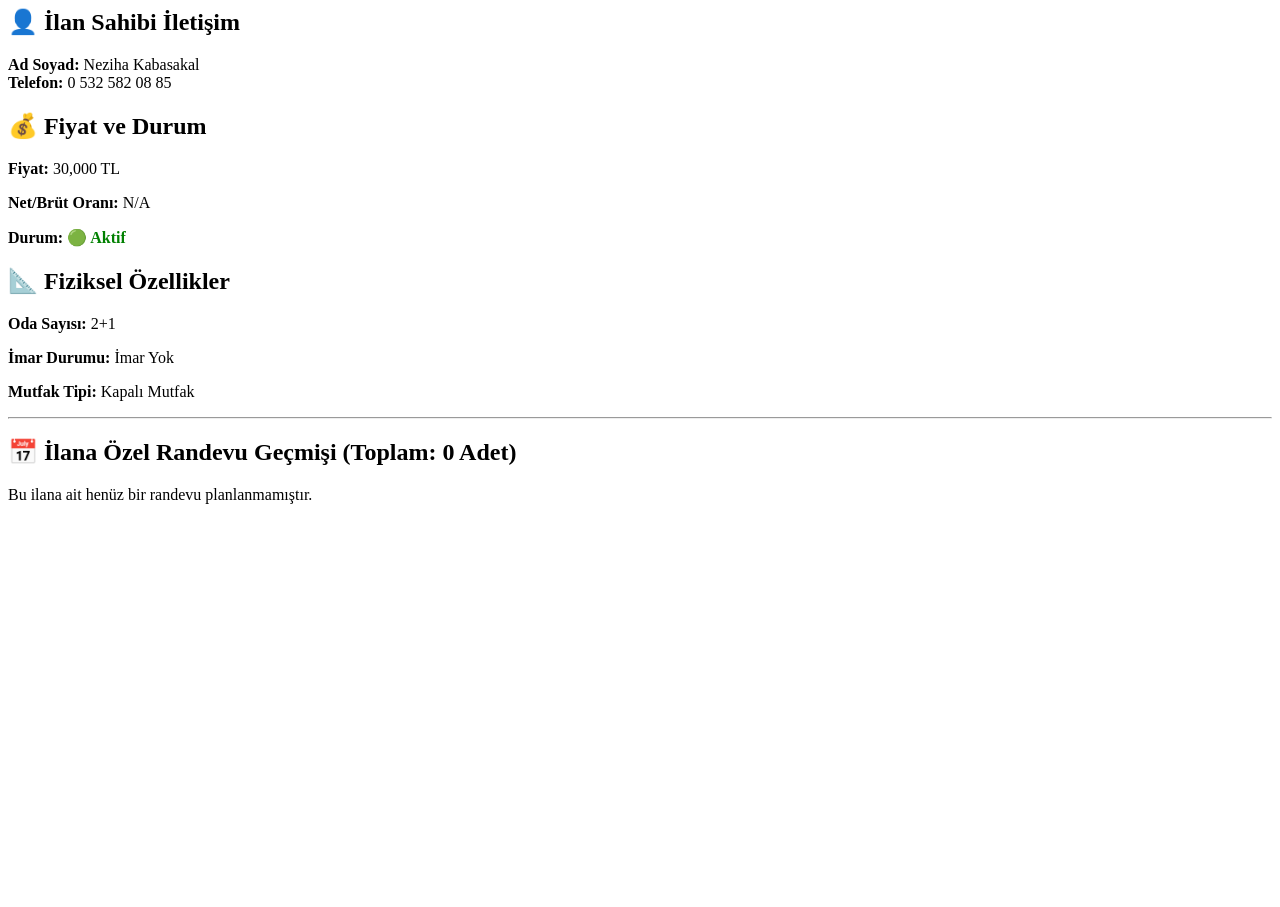
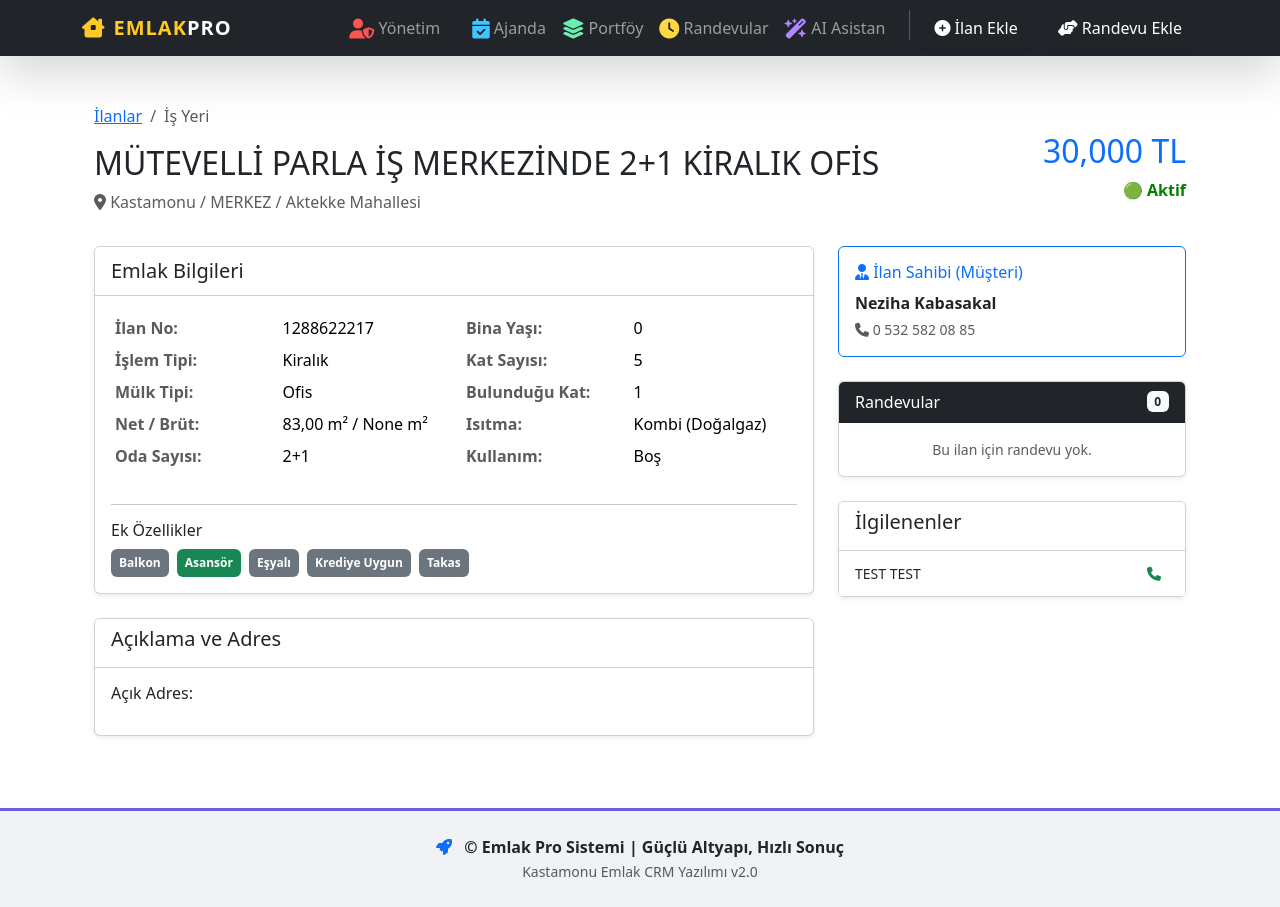
Before and after one commit to Bibsiroglu/OfficeAppNew, a Django app: page /detay/1/ in a window 1280 px wide. Before the commit the page ends 504 px from the top, so only its background shows below. Run offline with Django 5.2, Linux system fonts and the light colour scheme; data comes from the database, SQL or seed files in the repository; both versions use the stored data as it was after the commit.

Commit message:
İlan Detay Sayfası Düzenlendi

```diff
--- a/ilanlar/templates/ilanlar/ilan_detay.html
+++ b/ilanlar/templates/ilanlar/ilan_detay.html
@@ -1,68 +1,170 @@
-<div class="bilgi-kutu">
-    <h2>👤 İlan Sahibi İletişim</h2>
-    <div class="bilgi-grid">
-        <div class="bilgi-satiri"><strong>Ad Soyad:</strong> <span>{{ ilan.musteri.ad }} {{ ilan.musteri.soyad }}</span>
+{% extends 'base.html' %}
+{% load humanize %}
+
+{% block title %}{{ ilan.ilan_no }} - {{ ilan.baslik }}{% endblock %}
+
+{% block content %}
+<div class="container mt-4">
+    <div class="d-flex justify-content-between align-items-center mb-3">
+        <div>
+            <nav aria-label="breadcrumb">
+                <ol class="breadcrumb">
+                    <li class="breadcrumb-item"><a href="{% url 'ilan_listesi' %}">İlanlar</a></li>
+                    <li class="breadcrumb-item active">{{ ilan.get_ana_kategori_display }}</li>
+                </ol>
+            </nav>
+            <h1 class="h2">{{ ilan.baslik }}</h1>
+            <p class="text-muted"><i class="fas fa-map-marker-alt"></i>
+                {{ ilan.il }} / {{ ilan.ilce }} / {{ ilan.mahalle }}
+            </p>
         </div>
-        <div class="bilgi-satiri"><strong>Telefon:</strong> <span>{{ ilan.musteri.telefon }}</span></div>
+        <div class="text-end">
+            <h2 class="text-primary">{{ ilan.fiyat_goster }}</h2>
+            <div>{{ ilan.durum_kontrol }}</div>
         </div>
     </div>
 
-<div class="bilgi-kutu">
-    <h2>💰 Fiyat ve Durum</h2>
-    <p><strong>Fiyat:</strong> <span class="fiyat">{{ ilan.fiyat_goster }}</span></p>
-    <p><strong>Net/Brüt Oranı:</strong> {{ ilan.net_alan_orani }}</p>
-    <p><strong>Durum:</strong> {{ ilan.durum_kontrol }}</p>
+    <div class="row">
+        <div class="col-lg-8">
+            <div class="card shadow-sm mb-4">
+                <div class="card-header bg-white">
+                    <h5 class="mb-0 py-1">Emlak Bilgileri</h5>
+                </div>
+                <div class="card-body">
+                    <div class="row g-3">
+                        <div class="col-md-6">
+                            <table class="table table-sm table-borderless">
+                                <tr>
+                                    <th class="text-muted w-50">İlan No:</th>
+                                    <td>{{ ilan.ilan_no }}</td>
+                                </tr>
+                                <tr>
+                                    <th class="text-muted">İşlem Tipi:</th>
+                                    <td>{{ ilan.get_islem_tipi_display }}</td>
+                                </tr>
+                                <tr>
+                                    <th class="text-muted">Mülk Tipi:</th>
+                                    <td>{{ ilan.get_detay_kategori_display }}</td>
+                                </tr>
+                                <tr>
+                                    <th class="text-muted">Net / Brüt:</th>
+                                    <td>{{ ilan.net }} m² / {{ ilan.brut }} m²</td>
+                                </tr>
+                                <tr>
+                                    <th class="text-muted">Oda Sayısı:</th>
+                                    <td>{{ ilan.get_oda_sayisi_display }}</td>
+                                </tr>
+                            </table>
+                        </div>
+                        <div class="col-md-6">
+                            <table class="table table-sm table-borderless">
+                                <tr>
+                                    <th class="text-muted w-50">Bina Yaşı:</th>
+                                    <td>{% if ilan.bina_yasi is not None %}{{ ilan.bina_yasi }}{% else %}-{% endif %}
+                                    </td>
+                                </tr>
+                                <tr>
+                                    <th class="text-muted">Kat Sayısı:</th>
+                                    <td>{{ ilan.kat_sayisi|default:"-" }}</td>
+                                </tr>
+                                <tr>
+                                    <th class="text-muted">Bulunduğu Kat:</th>
+                                    <td>{{ ilan.bulundugu_kat|default:"-" }}</td>
+                                </tr>
+                                <tr>
+                                    <th class="text-muted">Isıtma:</th>
+                                    <td>{{ ilan.get_isitma_tipi_display }}</td>
+                                </tr>
+                                <tr>
+                                    <th class="text-muted">Kullanım:</th>
+                                    <td>{{ ilan.get_kullanim_durumu_display }}</td>
+                                </tr>
+                            </table>
+                        </div>
+                    </div>
+                    <hr>
+                    <h6>Ek Özellikler</h6>
+                    <div class="d-flex flex-wrap gap-2">
+                        <span
+                            class="badge {% if ilan.balkon %}bg-success{% else %}bg-secondary{% endif %} p-2">Balkon</span>
+                        <span
+                            class="badge {% if ilan.asansor %}bg-success{% else %}bg-secondary{% endif %} p-2">Asansör</span>
+                        <span
+                            class="badge {% if ilan.esyali %}bg-success{% else %}bg-secondary{% endif %} p-2">Eşyalı</span>
+                        <span
+                            class="badge {% if ilan.krediye_uygun %}bg-success{% else %}bg-secondary{% endif %} p-2">Krediye
+                            Uygun</span>
+                        <span
+                            class="badge {% if ilan.takas %}bg-success{% else %}bg-secondary{% endif %} p-2">Takas</span>
+                    </div>
+                </div>
             </div>
 
-<div class="bilgi-kutu">
-    <h2>📐 Fiziksel Özellikler</h2>
-    <p><strong>Oda Sayısı:</strong> {{ ilan.oda_sayisi }}</p>
-    <p><strong>İmar Durumu:</strong> {{ ilan.get_imar_durumu_display }}</p>
-    <p><strong>Mutfak Tipi:</strong> {{ ilan.get_mutfak_tipi_display }}</p>
+            <div class="card shadow-sm mb-4">
+                <div class="card-header bg-white">
+                    <h5>Açıklama ve Adres</h5>
+                </div>
+                <div class="card-body">
+                    <h6>Açık Adres:</h6>
+                    <p>{{ ilan.adres|linebreaks|default:"Adres detayı belirtilmemiş." }}</p>
+                </div>
+            </div>
         </div>
 
-<hr>
+        <div class="col-lg-4">
+            <div class="card border-primary mb-4">
+                <div class="card-body">
+                    <h6 class="card-title text-primary"><i class="fas fa-user-tie"></i> İlan Sahibi (Müşteri)</h6>
+                    {% if ilan.musteri %}
+                    <p class="mb-1"><strong>{{ ilan.musteri.ad }} {{ ilan.musteri.soyad }}</strong></p>
+                    <p class="mb-0 text-muted small"><i class="fas fa-phone"></i> {{ ilan.musteri.telefon }}</p>
+                    {% else %}
+                    <p class="text-muted mb-0">Sahibi belirtilmemiş.</p>
+                    {% endif %}
+                </div>
+            </div>
 
-{# BAŞLIK: Toplam Sayı Gösterimi #}
-<h2>📅 İlana Özel Randevu Geçmişi (Toplam: {{ toplam_randevu_sayisi }} Adet)</h2>
+            <div class="card shadow-sm mb-4">
+                <div class="card-header bg-dark text-white d-flex justify-content-between align-items-center">
+                    <span>Randevular</span>
+                    <span class="badge bg-light text-dark">{{ toplam_randevu_sayisi }}</span>
+                </div>
+                <ul class="list-group list-group-flush">
+                    {% for randevu in ilgili_randevular %}
+                    <li class="list-group-item">
+                        <div class="small fw-bold">{{ randevu.tarih_saat|date:"d M Y - H:i" }}</div>
+                        <div class="small">{{ randevu.potansiyel_musteri.ad }} {{ randevu.potansiyel_musteri.soyad }}
+                        </div>
+                        <span class="badge bg-info mt-1">{{ randevu.get_durum_display }}</span>
+                    </li>
+                    {% empty %}
+                    <li class="list-group-item text-muted small text-center py-3">Bu ilan için randevu yok.</li>
+                    {% endfor %}
+                </ul>
+            </div>
 
-{% if ilgili_randevular %}
-<div class="table-responsive">
-    <table class="table table-hover table-striped table-sm border">
-        <thead class="table-dark">
-            <tr>
-                <th>Randevu Tarihi</th>
-                <th>Müşteri Adı Soyadı</th>
-                <th>Telefon</th>
-                <th>Durum / Sonuç</th>
-            </tr>
-        </thead>
-        <tbody>
-            {% for randevu in ilgili_randevular %}
-            <tr>
-                {# 1. Randevu Tarihi #}
-                <td>{{ randevu.tarih_saat|date:"d.m.Y H:i" }}</td>
-
-                {% with pm=randevu.potansiyel_musteri %}
-                <td>{{ pm.ad }} {{ pm.soyad }}</td>
-                <td>{{ pm.telefon }}</td>
-                {% endwith %}
-
-                {# 4. Durum / Sonuç #}
-                <td>
-                    {% if randevu.durum == 'TAMAM' %}
-                    <span class="badge bg-success">{{ randevu.get_durum_display }}</span>
-                    {% elif randevu.durum == 'IPTAL' %}
-                    <span class="badge bg-danger">{{ randevu.get_durum_display }}</span>
-                    {% else %}
-                    <span class="badge bg-warning text-dark">{{ randevu.get_durum_display }}</span>
-                    {% endif %}
-                </td>
-            </tr>
+            <div class="card shadow-sm">
+                <div class="card-header bg-white">
+                    <h5>İlgilenenler</h5>
+                </div>
+                <div class="card-body p-0">
+                    <div class="list-group list-group-flush">
+                        {% for lead in ilan.leads.all %}
+                        <div class="list-group-item">
+                            <div class="d-flex justify-content-between align-items-center">
+                                <span class="small">{{ lead.ad }} {{ lead.soyad }}</span>
+                                <a href="tel:{{ lead.telefon }}" class="btn btn-sm btn-outline-success border-0">
+                                    <i class="fas fa-phone"></i>
+                                </a>
+                            </div>
+                        </div>
+                        {% empty %}
+                        <div class="p-3 text-muted small text-center">Henüz potansiyel müşteri yok.</div>
                         {% endfor %}
-        </tbody>
-    </table>
                     </div>
-{% else %}
-<p class="alert alert-info">Bu ilana ait henüz bir randevu planlanmamıştır.</p>
-{% endif %}
+                </div>
+            </div>
+        </div>
+    </div>
+</div>
+{% endblock %}
```
Also changed, not shown: db.sqlite3. Lines whose indentation alone changed are shown as unchanged.
